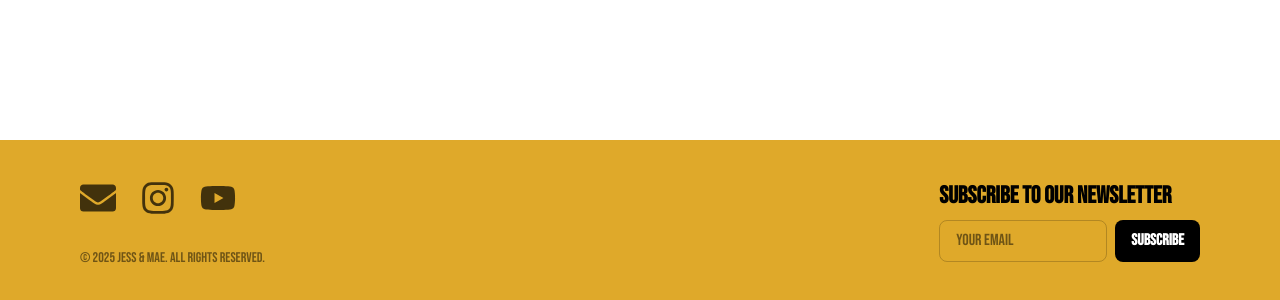
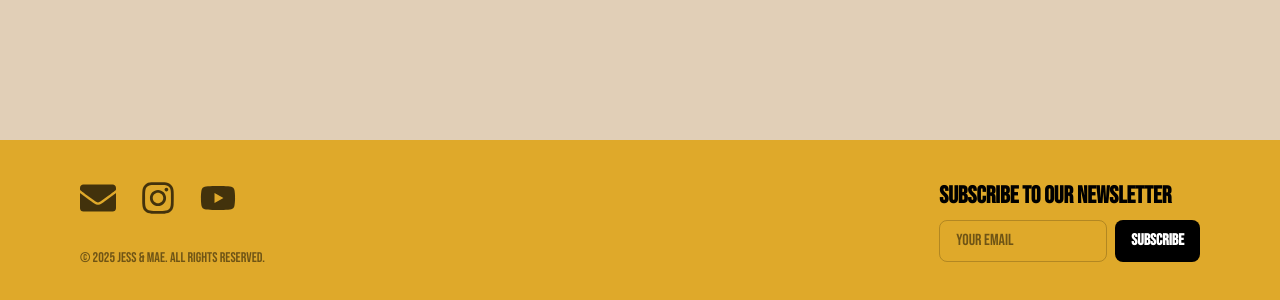
Before and after one commit to dvdkang/film-web, a Next.js app: page / in a window 1280 px wide. Shown: the part 492-792 px from the top of the page. Built offline with nearby package versions, Linux system fonts and the light colour scheme; no server answers.

Commit message:
Testing for Issue on Bigger Screens

```diff
--- a/src/app/globals.css
+++ b/src/app/globals.css
@@ -1,7 +1,7 @@
 @import "tailwindcss";
 
 :root {
-  --background: #ffffff;
+  --background: #e1cfb7;
   --foreground: #171717;
   --font-bebas: "Bebas Neue", sans-serif;
   --font-jost: "Jost", sans-serif;
```
